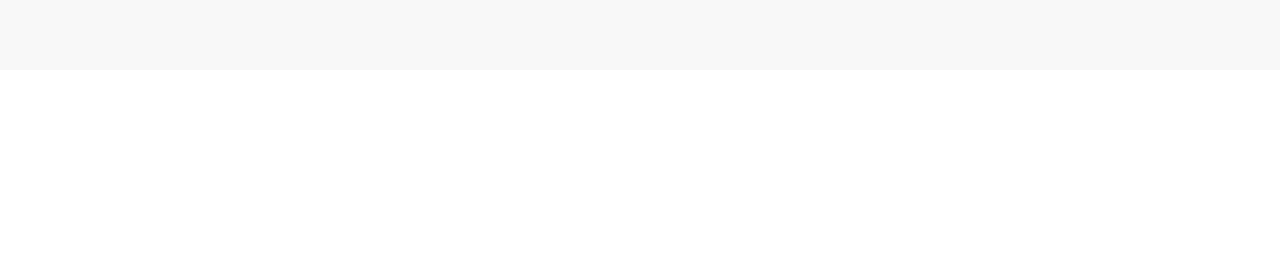
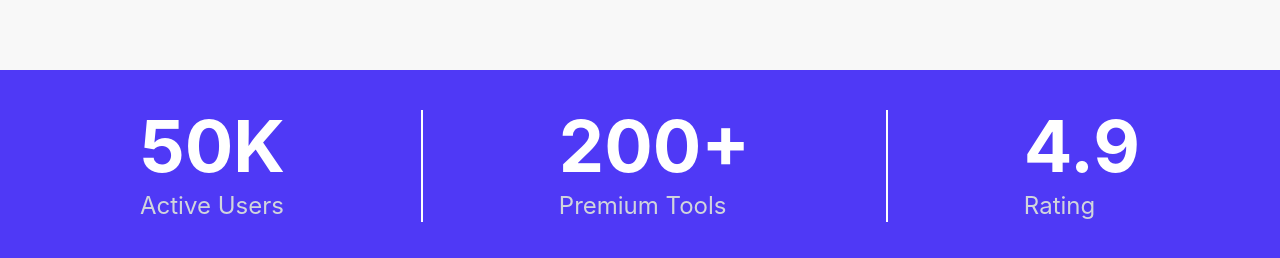
Before and after one commit to nasrullah-sheikh-noman/DigiTools, a React (Vite) app: page / in a window 1280 px wide. Shown: the part 794-1052 px from the top of the page. Before the commit the page ends 864 px from the top, so only its background shows below. Built offline with nearby package versions, Linux system fonts and the light colour scheme.

Commit message:
add activity section

```diff
--- a/src/App.jsx
+++ b/src/App.jsx
@@ -1,12 +1,14 @@
 import "./App.css";
 import Navbar from "./components/navbar/Navbar";
 import Hero from "./components/hero/Hero";
+import Activity from "./components/activity/Activity";
 
 function App() {
   return (
     <>
       <Navbar/>
       <Hero/>
+      <Activity/>
     </>
   );
 }
--- /dev/null
+++ b/src/components/activity/Activity.jsx
@@ -0,0 +1,28 @@
+import React from 'react';
+
+const Activity = () => {
+  return (
+    <div>
+      <div className='bg-[#4F39F6] py-10'>
+        <div className='max-w-250 mx-auto flex justify-between'>
+          <div className='space-y-2'>
+            <h2 className='font-bold text-7xl text-white'>50K</h2>
+            <h5 className='text-gray-300 text-2xl'>Active Users</h5>
+          </div>
+          <div className="divider divider-horizontal before:bg-white after:bg-white"></div>
+          <div className='space-y-2'>
+            <h2 className='font-bold text-7xl text-white'>200+</h2>
+            <h5 className='text-gray-300 text-2xl'>Premium Tools</h5>
+          </div>
+          <div className="divider divider-horizontal before:bg-white after:bg-white"></div>
+          <div className='space-y-2'>
+            <h2 className='font-bold text-7xl text-white'>4.9</h2>
+            <h5 className='text-gray-300 text-2xl'>Rating</h5>
+          </div>
+        </div>
+      </div>
+    </div>
+  );
+};
+
+export default Activity;
```
